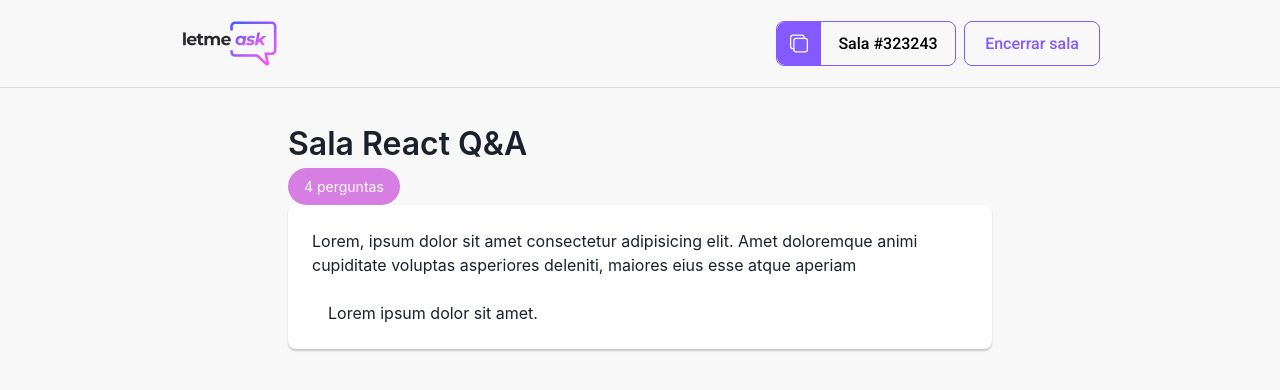
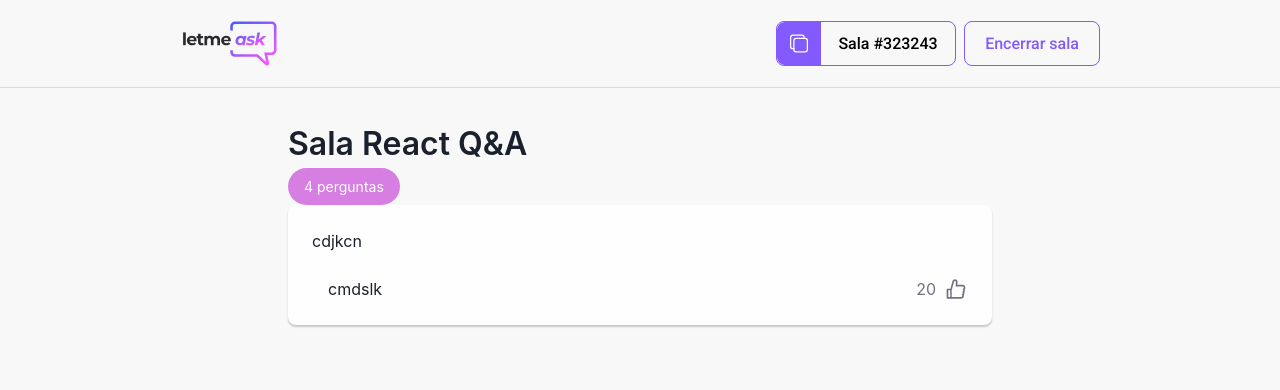
Before and after one commit to GabrielDVpereira/letmeask, a React (Create React App) app: page / in a window 1280 px wide. Shown: the top 390 px of the page. Built offline with nearby package versions, Linux system fonts and the light colour scheme; some icons are missing.

Commit message:
feat: finish the QuestionCard organism

```diff
--- a/src/components/organisms/QuestionCardAdmin/index.tsx
+++ b/src/components/organisms/QuestionCardAdmin/index.tsx
@@ -0,0 +1,25 @@
+import { QuestionCardBase, QuestionCardBaseProps } from 'src/components/organisms';
+import { AdminButtons } from './styles';
+import { BiComment, BiTrashAlt, AiOutlineCheckCircle } from 'react-icons/all';
+
+type QuestionCardAdminProps = Omit<QuestionCardBaseProps, 'children'> & {
+    onDelete: () => void;
+    onComment: () => void;
+    onChecked: () => void;
+}
+
+
+export function QuestionCardAdmin({ onChecked, onComment, onDelete, question, userName }: QuestionCardAdminProps) {
+    return (
+        <QuestionCardBase
+            question={question}
+            userName={userName}
+        >
+            <AdminButtons>
+                <AiOutlineCheckCircle onClick={onChecked} />
+                <BiComment onClick={onComment} />
+                <BiTrashAlt onClick={onDelete} />
+            </AdminButtons>
+        </QuestionCardBase>
+    )
+}
--- a/src/components/organisms/QuestionCardAdmin/styles.ts
+++ b/src/components/organisms/QuestionCardAdmin/styles.ts
@@ -0,0 +1,16 @@
+import styled from 'styled-components';
+import { darken } from 'polished'
+
+export const AdminButtons = styled.div`
+  svg {
+      margin-right: 1rem;
+      cursor: pointer;
+      &:last-child {
+        margin-right: 0;
+      }
+      &:hover {
+        color: ${({ theme }) => darken(0.1, theme.colors.gray.dark)};
+      }
+
+  }
+`;
--- a/src/components/organisms/QuestionCardBase/index.tsx
+++ b/src/components/organisms/QuestionCardBase/index.tsx
@@ -1,44 +1,22 @@
+import { ReactNode } from 'react';
 import { Card } from 'src/components/atoms/Card';
-import { Footer, UserName, AdminButtons, LikeButton, Content } from './styles';
-import { BiUser, BiComment, BiTrashAlt, AiOutlineCheckCircle, AiOutlineLike } from 'react-icons/all';
+import { Footer, UserName, Content } from './styles';
+import { BiUser } from 'react-icons/all';
 
 
-interface QuestionCardBaseProps {
+export interface QuestionCardBaseProps {
   question: string;
   userName: string;
-  onDelete: () => void;
-  onComment: () => void;
-  onChecked: () => void;
-  type?: 'admin' | 'normal'
+  children: ReactNode;
 }
 
 export function QuestionCardBase({
   question,
   userName,
-  onDelete,
-  onComment,
-  onChecked,
-  type = "normal"
+  children
 }: QuestionCardBaseProps) {
 
-  const renderAdminButtons = () => {
-    return (
-      <AdminButtons>
-        <AiOutlineCheckCircle />
-        <BiComment />
-        <BiTrashAlt />
-      </AdminButtons>
-    )
-  }
 
-  const renderLikeButton = () => {
-    return (
-      <LikeButton>
-        <AiOutlineLike />
-      </LikeButton>
-
-    )
-  }
   return (
     <Card>
       <Content>
@@ -49,8 +27,7 @@ export function QuestionCardBase({
             <BiUser />
             <span>{userName}</span>
           </UserName>
-
-          {type === 'admin' ? renderAdminButtons() : renderLikeButton()}
+          {children}
         </Footer>
       </Content>
     </Card>
--- a/src/components/organisms/QuestionCardBase/styles.ts
+++ b/src/components/organisms/QuestionCardBase/styles.ts
@@ -1,5 +1,4 @@
 import styled from 'styled-components';
-import { darken } from 'polished'
 
 export const Content = styled.div`
   svg {
@@ -24,27 +23,3 @@ export const UserName = styled.div`
     padding: 0.2rem;
   }
 `;
-
-export const LikeButton = styled.div`
-    display: flex;
-    svg {
-      cursor: pointer;
-      &:hover {
-        color: ${({ theme }) => darken(0.1, theme.colors.gray.dark)};
-      }
-
-  }
-`;
-export const AdminButtons = styled.div`
-  svg {
-      margin-right: 1rem;
-      cursor: pointer;
-      &:last-child {
-        margin-right: 0;
-      }
-      &:hover {
-        color: ${({ theme }) => darken(0.1, theme.colors.gray.dark)};
-      }
-
-  }
-`;
--- /dev/null
+++ b/src/components/organisms/QuestionCardRegular/index.tsx
@@ -0,0 +1,23 @@
+import { QuestionCardBase, QuestionCardBaseProps } from 'src/components/organisms';
+import { LikeButton } from './styles';
+import { AiOutlineLike } from 'react-icons/ai';
+
+type QuestionCardAdminProps = Omit<QuestionCardBaseProps, 'children'> & {
+    onLike: () => void;
+    likes: number
+}
+
+
+export function QuestionCardRegular({ onLike, likes, question, userName }: QuestionCardAdminProps) {
+    return (
+        <QuestionCardBase
+            question={question}
+            userName={userName}
+        >
+            <LikeButton>
+                {likes}
+                <AiOutlineLike onClick={onLike} />
+            </LikeButton>
+        </QuestionCardBase>
+    )
+}
--- /dev/null
+++ b/src/components/organisms/QuestionCardRegular/styles.ts
@@ -0,0 +1,15 @@
+import styled from 'styled-components';
+import { darken } from 'polished'
+
+export const LikeButton = styled.div`
+    display: flex;
+    color: ${({ theme }) => theme.colors.gray.dark};
+    svg {
+      cursor: pointer;
+      margin-left: 0.5rem;
+      &:hover {
+        color: ${({ theme }) => darken(0.1, theme.colors.gray.dark)};
+      }
+
+  }
+`;
--- a/src/components/organisms/index.ts
+++ b/src/components/organisms/index.ts
@@ -1,3 +1,5 @@
 export * from './AuthBase';
 export * from './RoomBase';
 export * from './QuestionCardBase';
+export * from './QuestionCardAdmin';
+export * from './QuestionCardRegular';
--- a/src/pages/room/index.tsx
+++ b/src/pages/room/index.tsx
@@ -1,18 +1,16 @@
-import { Badge, Card } from 'src/components/atoms'
-import { RoomBase, QuestionCardBase } from 'src/components/organisms'
+import { Badge } from 'src/components/atoms'
+import { RoomBase, QuestionCardRegular } from 'src/components/organisms'
 
 export function Room() {
     return (
         <RoomBase>
             <h1>Sala React Q&A</h1>
             <Badge>4 perguntas</Badge>
-            <QuestionCardBase
-                onComment={() => { }}
-                onDelete={() => { }}
-                onChecked={() => { }}
-                question="Lorem, ipsum dolor sit amet consectetur adipisicing elit. Amet doloremque animi
-                cupiditate voluptas asperiores deleniti, maiores eius esse atque aperiam"
-                userName="Lorem ipsum dolor sit amet."
+            <QuestionCardRegular
+                question="cdjkcn"
+                userName="cmdslk"
+                onLike={() => { }}
+                likes={20}
             />
         </RoomBase>
     )
```
